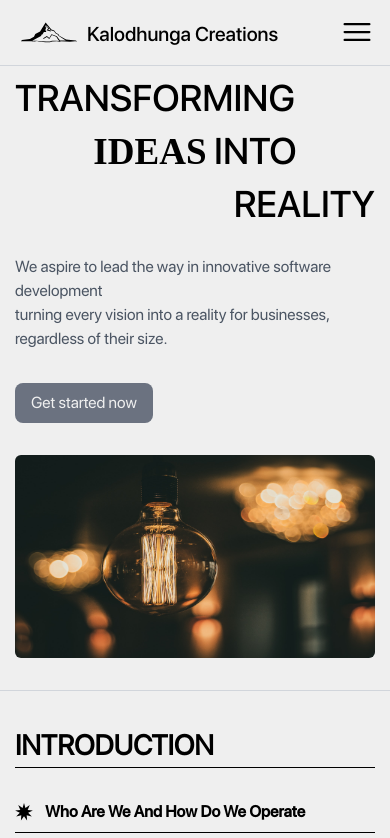
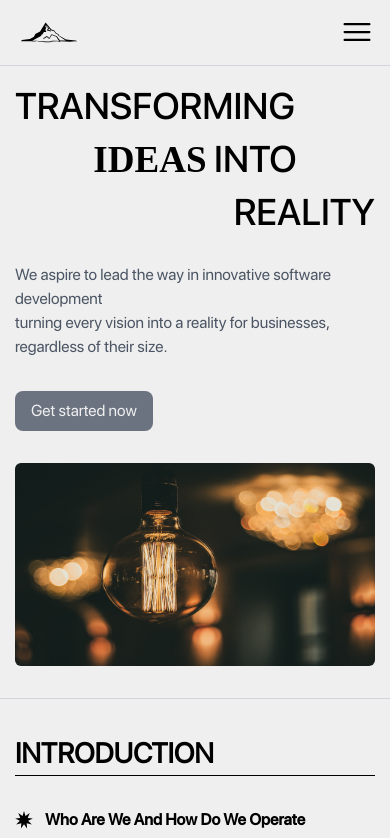
Before and after one commit to linushahs/kalodhunga-creation, a Next.js app: page / in a window 390 px wide. Shown: the top 838 px of the page. Built offline with nearby package versions, Linux system fonts and the light colour scheme.

Commit message:
Fixed navbar responsive issues

```diff
--- a/src/components/layout/Navbar.tsx
+++ b/src/components/layout/Navbar.tsx
@@ -40,13 +40,10 @@ function Navbar() {
           className="flex gap-2 items-center"
         >
           <NewLogo className="w-16 h-12 sm:w-20 sm:h-16 lg:w-28 lg:h-20" />
-          {/* <Image
-            src="/assets/logo_black.png"
-            width={50}
-            height={20}
-            alt="logo"
-          /> */}
-          <h3 className="mt-1 text-xl lg:text-2xl">Kalodhunga Creations</h3>
+
+          <h3 className="hidden sm:block mt-1 text-xl lg:text-2xl">
+            Kalodhunga Creations
+          </h3>
         </motion.div>
         {/* right side  */}
         <motion.ul
@@ -107,7 +104,7 @@ function Navbar() {
         )}
       >
         <header className="px-6 pt-6 flex w-full justify-between">
-          <Logo className="w-10 h-10 " />
+          <NewLogo className="w-16 h-12 " />
 
           <button
             onClick={() => setIsMenuOpen(false)}
--- a/src/components/new/NewLandingPage.tsx
+++ b/src/components/new/NewLandingPage.tsx
@@ -8,7 +8,7 @@ function NewLandingPage() {
   return (
     <section
       data-scroll-section
-      className="relative lg:h-screen lg:overflow-hidden container flex flex-col w-full mx-auto   z-10"
+      className="relative lg:h-screen lg:overflow-hidden container flex flex-col w-full mx-auto z-10"
     >
       <Navbar />
 
@@ -19,7 +19,7 @@ function NewLandingPage() {
           opacity: 100,
           transition: { delay: 0.6, duration: 0.8 },
         }}
-        className="uppercase pt-10 landing-title"
+        className="uppercase pt-12 landing-title"
       >
         TRANSFORMING
       </motion.p>
```
Also changed, not shown: public/assets/logo.png.
